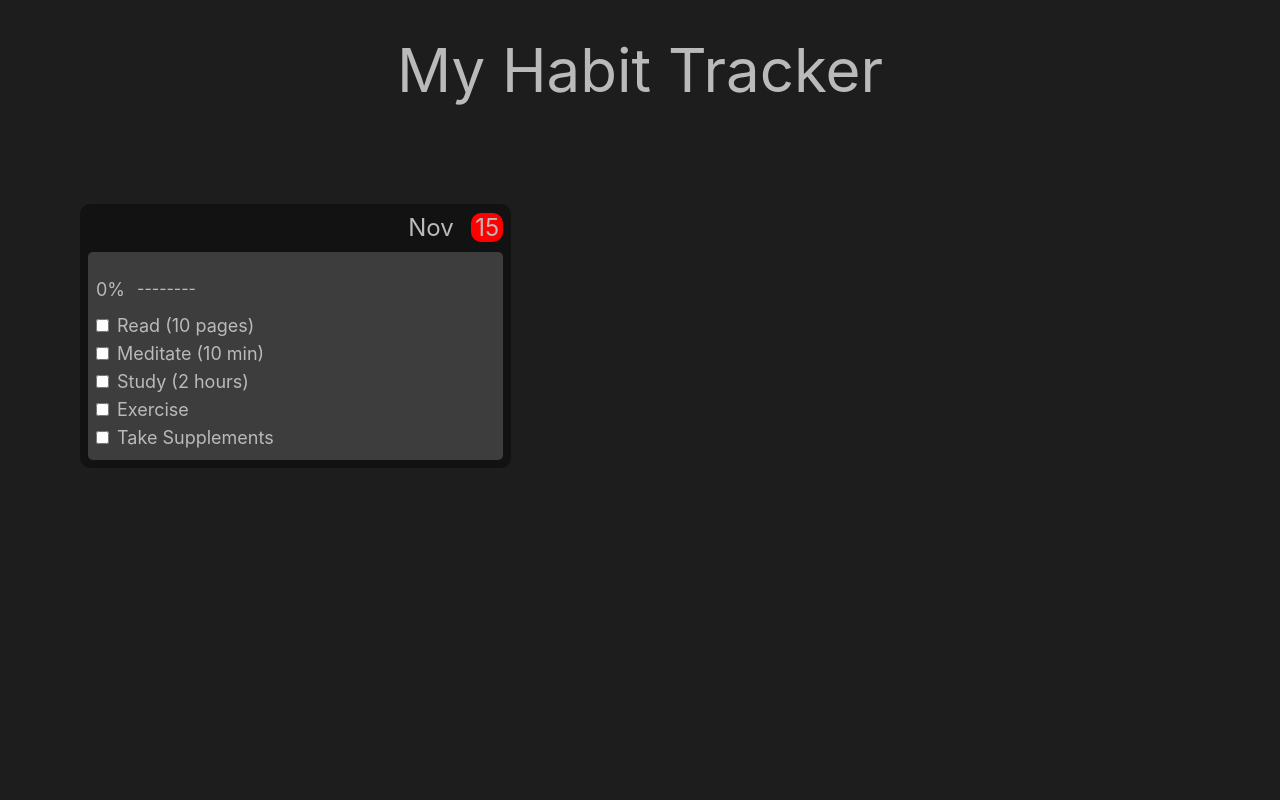
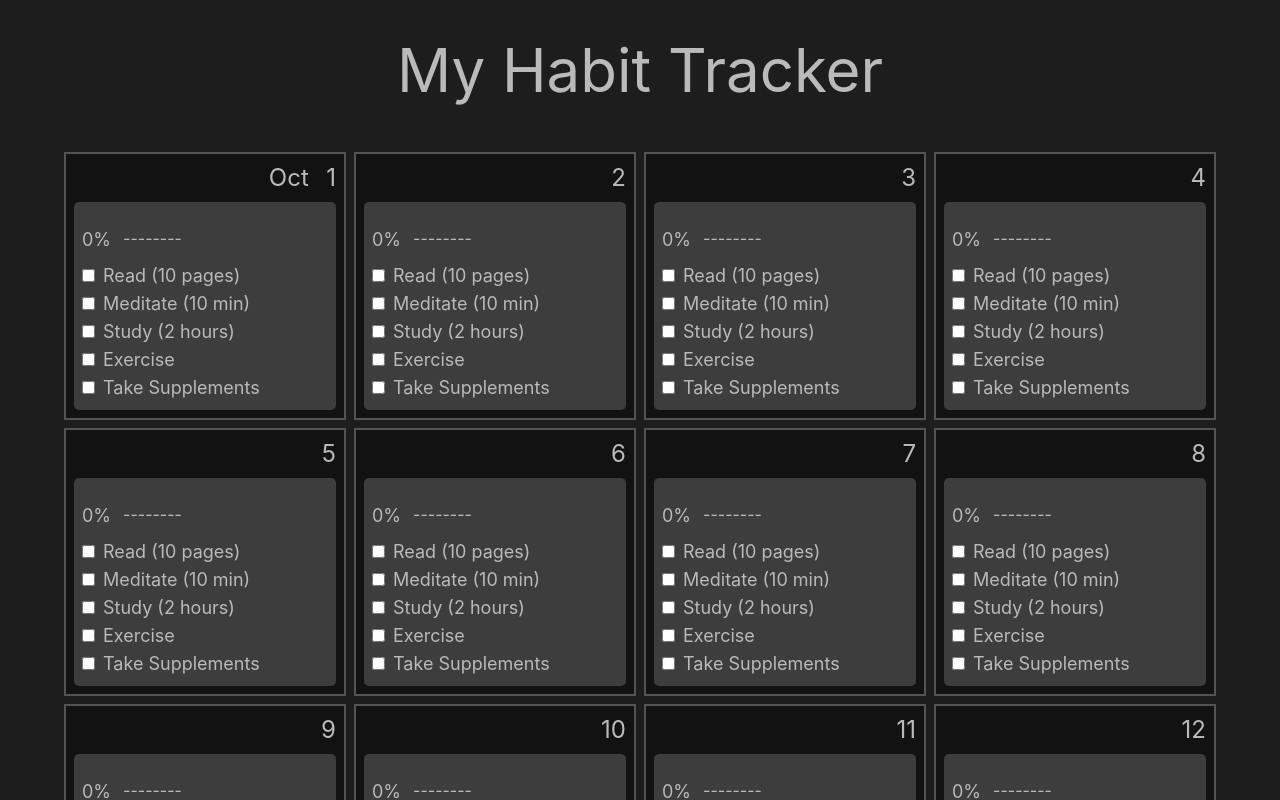
Before and after one commit to davud600/my-habit-tracker-client, a React (Create React App) app: page /#today in a window 1280 px wide. Shown: the top 800 px of the page. Built offline with nearby package versions, Linux system fonts and the light colour scheme; no server answers.

Commit message:
fixed issues with deleting registered habits (unchecking them)

```diff
--- a/src/App.js
+++ b/src/App.js
@@ -9,7 +9,7 @@ function App() {
     return (
         <div>
             {/* Temporary */}
-            <div className='flex justify-center mt-10 mb-10'>
+            <div className='flex justify-center mt-10 mb-5'>
                 <span className='text-6xl'>My Habit Tracker</span>
             </div>
 
--- a/src/components/CalendarSection.jsx
+++ b/src/components/CalendarSection.jsx
@@ -6,7 +6,7 @@ const currYear = 2022;
 const dateObj = new Date();
 const dates = [];
 
-monthsLoop: for (let m = 11; m <= 12; m++) {
+monthsLoop: for (let m = 10; m <= 12; m++) {
     let monthDays;
 
     switch (m) {
@@ -50,7 +50,7 @@ monthsLoop: for (let m = 11; m <= 12; m++) {
             break;
     }
 
-    for (let d = 15; d <= monthDays; d++) {
+    for (let d = 1; d <= monthDays; d++) {
         let isToday =
             dateObj.getDate() === d &&
             dateObj.getFullYear() === currYear &&
@@ -69,9 +69,10 @@ monthsLoop: for (let m = 11; m <= 12; m++) {
 export default function CalendarSection() {
     let prevMonth;
     const [fetchedRegisteredHabits, setFetchedRegisteredHabits] = useState([]);
+    console.log(fetchedRegisteredHabits);
 
     useEffect(() => {
-        const fetchData = async () => {
+        const fetchRegisteredHabits = async () => {
             try {
                 const res = await fetch(`${API_URL}registered-habits`);
                 const data = await res.json();
@@ -82,7 +83,7 @@ export default function CalendarSection() {
             }
         };
 
-        fetchData();
+        fetchRegisteredHabits();
     }, []);
 
     return (
@@ -105,7 +106,7 @@ export default function CalendarSection() {
                     const registeredHabitsOfDate =
                         fetchedRegisteredHabits.filter(registeredHabitDate => {
                             const registeredHabitDateObj = new Date(
-                                registeredHabitDate.created_at
+                                registeredHabitDate.date
                             );
 
                             return (
--- a/src/components/DayCard.jsx
+++ b/src/components/DayCard.jsx
@@ -62,16 +62,6 @@ export default function DayCard(props) {
         setPercentageOfHabitsCompleted(
             Math.round((amountOfCheckedHabits / totalAmountOfHabits) * 100)
         );
-
-        // call api for post to add registered habits
-        // (should skip the first 3 times its ran or check if checkedHabits changed from initial state)
-        if (percentageOfHabitsCompleted === 0) {
-            // call api (change API_URL to get from context)
-        }
-
-        console.log(
-            `api called (test)  |  checkedHabits: ${checkedHabits}  percentageOfHabitsCompleted: ${percentageOfHabitsCompleted}`
-        );
     }, [checkedHabits, totalAmountOfHabits]);
 
     return (
@@ -118,18 +108,28 @@ export default function DayCard(props) {
                                                 ...checkedHabits
                                             ];
 
-                                            checkedHabitsNewState[
-                                                habit.id - 1
-                                            ] =
-                                                e.target.checked === true
-                                                    ? 1
-                                                    : 0;
+                                            if (e.target.checked) {
+                                                checkedHabitsNewState[
+                                                    habit.id - 1
+                                                ] = 1;
+                                                registerHabit(
+                                                    habit.id,
+                                                    dateString
+                                                );
+                                            } else {
+                                                checkedHabitsNewState[
+                                                    habit.id - 1
+                                                ] = 0;
+
+                                                unRegisterHabit(
+                                                    habit.id,
+                                                    dateString
+                                                );
+                                            }
 
                                             setCheckedHabits(
                                                 checkedHabitsNewState
                                             );
-
-                                            registerHabit(habit.id);
                                         }}
                                         checked={checkedHabits[habit.id - 1]}
                                     />
@@ -144,12 +144,39 @@ export default function DayCard(props) {
     );
 }
 
-async function registerHabit(habit_id) {
+async function registerHabit(habitId, date) {
+    console.log(`habit_id: ${habitId}, date: ${date}`);
     try {
-        await fetch(`${API_URL}registered-habits?habit_id=${habit_id}`, {
-            method: "POST"
+        await fetch(`${API_URL}registered-habits`, {
+            method: "POST",
+            headers: {
+                "Content-Type": "applicationa/json"
+            },
+            body: JSON.stringify({
+                habit_id: habitId,
+                date: date
+            })
         });
     } catch (e) {
         console.log(e);
     }
 }
+
+async function unRegisterHabit(habitId, date) {
+    try {
+        const res = await fetch(
+            `${API_URL}registered-habits/get-registered-habit-by-habit-and-date/${habitId}/${date}`
+        );
+        const data = await res.json();
+        const [registeredHabitToDelete] = data;
+
+        await fetch(
+            `${API_URL}registered-habits/${registeredHabitToDelete.id}`,
+            {
+                method: "DELETE"
+            }
+        );
+    } catch (e) {
+        console.log(e);
+    }
+}
--- a/src/index.css
+++ b/src/index.css
@@ -19,7 +19,7 @@ code {
 }
 
 .calendar-section {
-    padding: 4rem 5rem;
+    padding: 2rem 4rem;
 }
 
 .calendar-container {
@@ -27,13 +27,14 @@ code {
     overflow-y: scroll;
     display: grid;
     grid-template-columns: auto auto auto auto auto auto auto;
-    gap: 0.5rem;
+    /* gap: 1rem; */
 }
 
 .day-card {
     background-color: rgb(18, 18, 18);
     padding: 0.5rem;
-    border-radius: 10px;
+    border: 2px rgb(83, 83, 83) solid;
+    border-radius: 0px;
 }
 
 .day-card-label {
```
